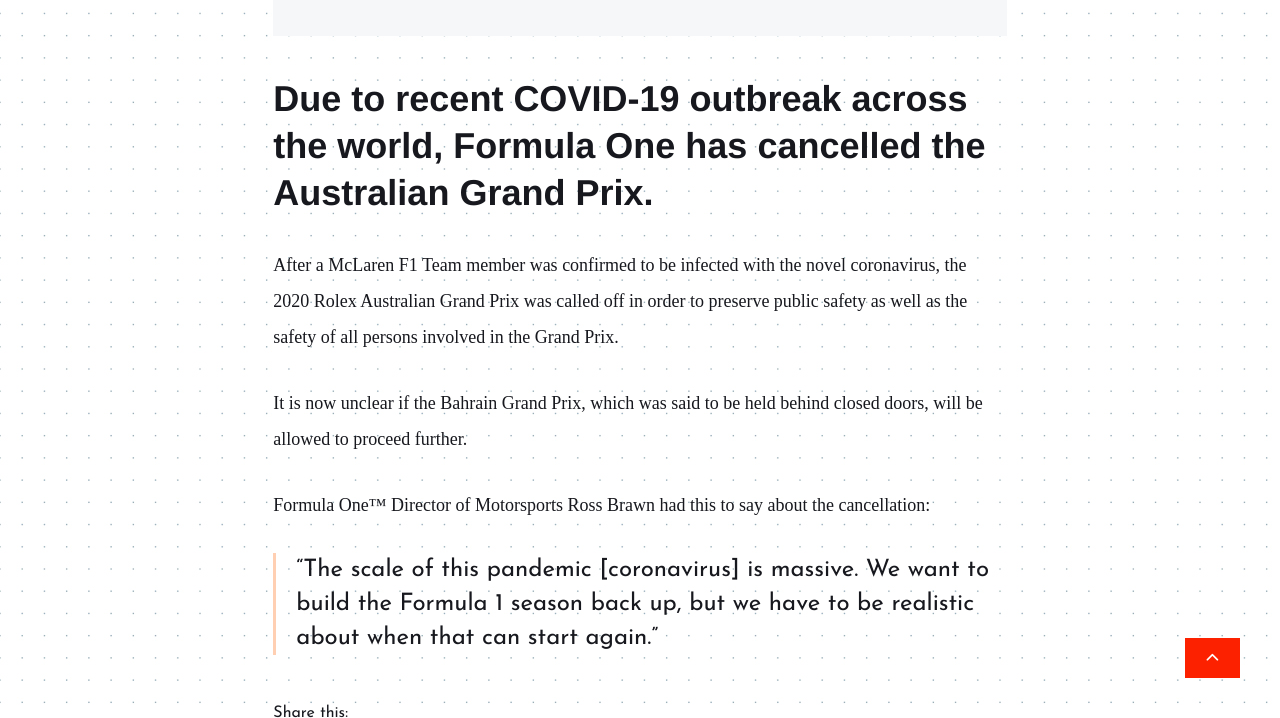
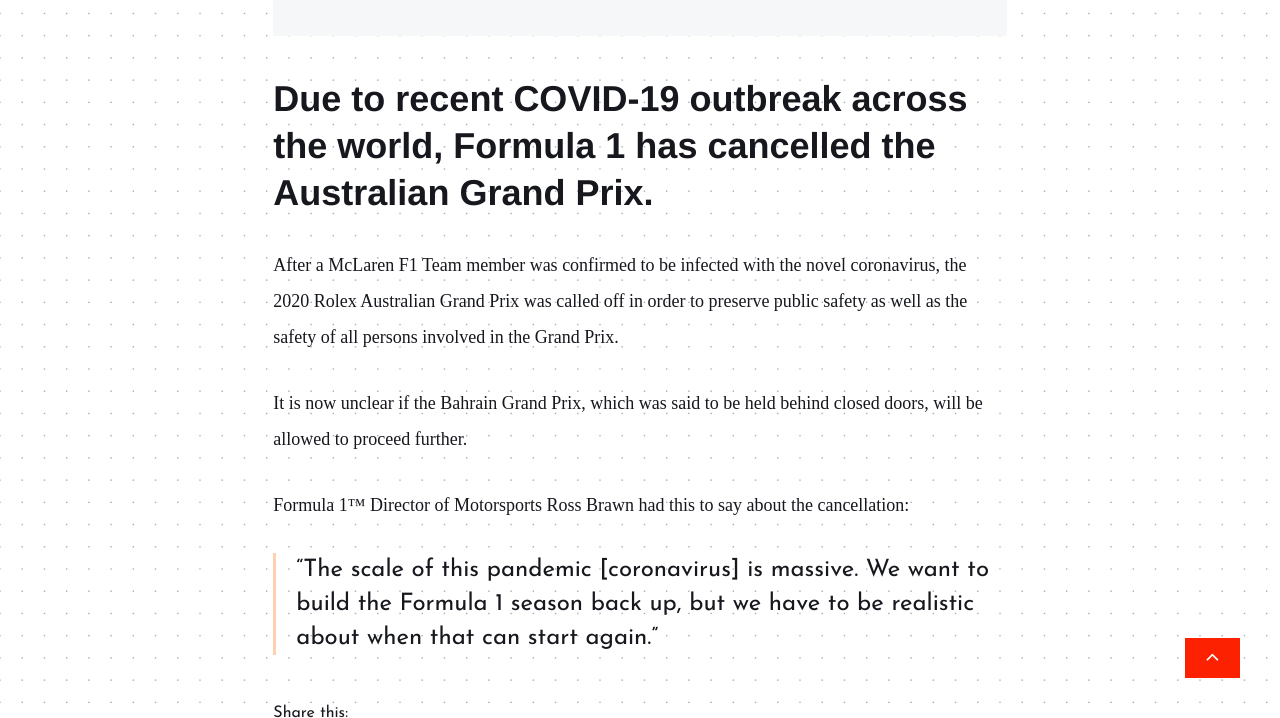
Before and after one commit to Asfalto-Ascari/AsfaltoAscari, a Jekyll site: the page built from _posts/2020-3-21-AustralianGP-cancelled.md, in a window 1280 px wide and 900 px high, scrolled down 1049 px, cut to the strip 182-900 px from the top of the window. Built offline with Jekyll 4.4.1, drawn with Linux system fonts in a browser that asks for light colours; nearby versions of some CDN libraries; some web fonts are replaced; comment, search, counter and statistics services are not loaded; some of the changed text lies outside the part shown.

Commit message:
Update 2020-3-21-AustralianGP-cancelled.md

```diff
--- a/_posts/2020-3-21-AustralianGP-cancelled.md
+++ b/_posts/2020-3-21-AustralianGP-cancelled.md
@@ -1,6 +1,6 @@
 ---
 layout: post
-title:  "Formula One announces the cancellation of the Australian Grand Prix"
+title:  "Formula 1 announces the cancellation of the Australian Grand Prix"
 date:   2020-3-12 18:05:55 +0300
 image:  "/images/f1cancel.jpeg"
 tags:
@@ -9,12 +9,12 @@
 - Coronavirus
 ---
 
-# Due to recent COVID-19 outbreak across the world, Formula One has cancelled the Australian Grand Prix.
+# Due to recent COVID-19 outbreak across the world, Formula 1 has cancelled the Australian Grand Prix.
 
 After a McLaren F1 Team member was confirmed to be infected with the novel coronavirus, the 2020 Rolex Australian Grand Prix was called off in order to preserve public safety as well as the safety of all persons involved in the Grand Prix.
 
 It is now unclear if the Bahrain Grand Prix, which was said to be held behind closed doors, will be allowed to proceed further.
 
-Formula One™ Director of Motorsports Ross Brawn had this to say about the cancellation:
+Formula 1™ Director of Motorsports Ross Brawn had this to say about the cancellation:
 
 > "The scale of this pandemic [coronavirus] is massive. We want to build the Formula 1 season back up, but we have to be realistic about when that can start again."
```
